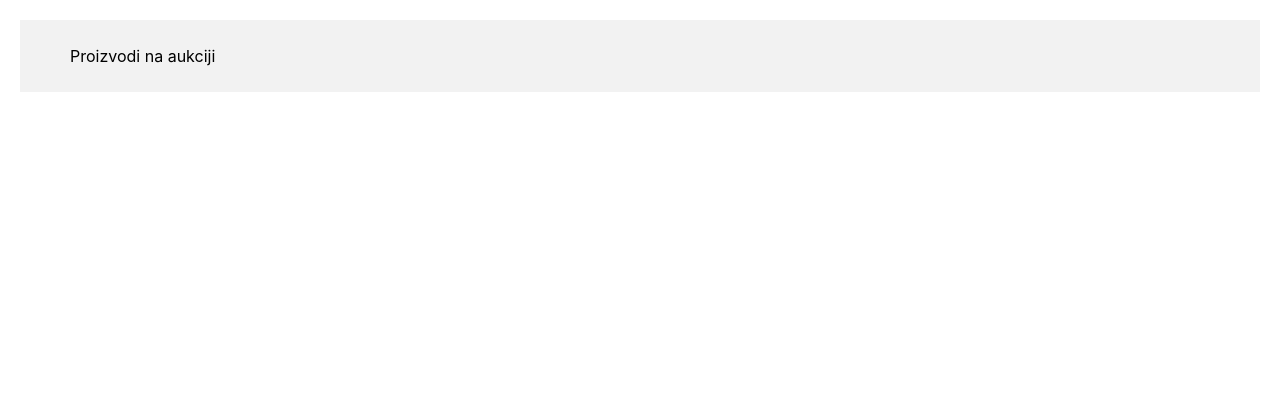
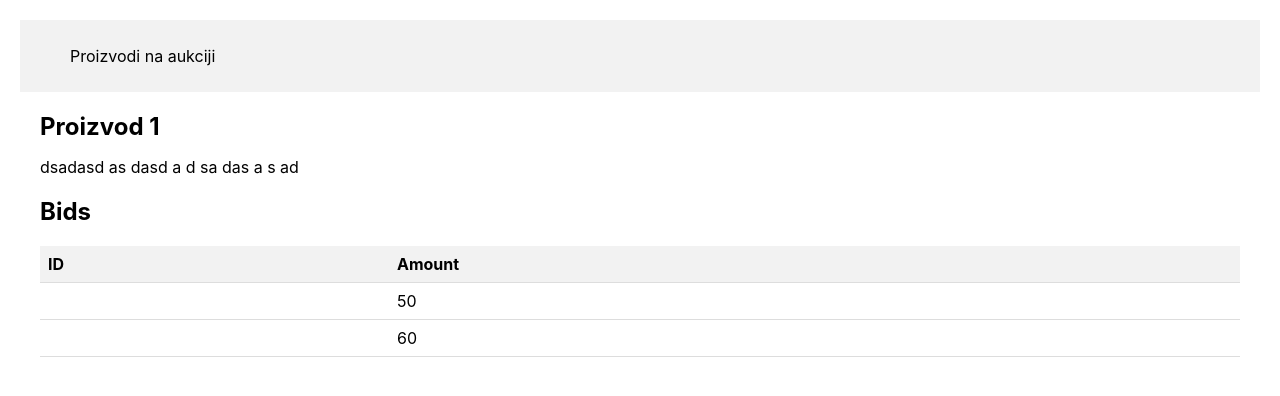
Before and after one commit to MilicaPaunovic/reactiteh, a React (Create React App) app: page /product/1 in a window 1280 px wide. Shown: the top 396 px of the page. Built offline with nearby package versions, Linux system fonts and the light colour scheme.

Commit message:
kreirana komponenta detalji

```diff
--- a/src/App.js
+++ b/src/App.js
@@ -4,6 +4,7 @@ import './App.css';
 import PonudaProizvoda from './PonudaProizvoda';
 import { BrowserRouter as Router, Routes, Route } from 'react-router-dom';
 import Navbar from './Navbar';
+import Detalji from './Detalji';
 function App() {
 
   const [products] = useState([
@@ -25,6 +26,7 @@ function App() {
         <Routes>
 
         <Route path='/' element={<PonudaProizvoda products={products} bids={bids}> </PonudaProizvoda>}></Route>
+        <Route path='/product/:id' element={<Detalji products={products} bids={bids}> </Detalji> }></Route>
         </Routes>
 
 
--- /dev/null
+++ b/src/Detalji.jsx
@@ -0,0 +1,34 @@
+import React from 'react';
+import { useParams } from 'react-router-dom';
+
+function Detalji({ products, bids }) {
+  let { id } = useParams();
+  const product = products.find(product => product.id === Number(id));
+  const productBids = bids.filter((bid) => bid.productId === product.id);
+
+  return (
+    <div>
+      <h1>{product.title}</h1>
+      <p>{product.description}</p>
+      <h2>Bids</h2>
+      <table>
+        <thead>
+          <tr>
+            <th>ID</th>
+            <th>Amount</th>
+          </tr>
+        </thead>
+        <tbody>
+          {productBids.map((bid) => (
+            <tr key={bid.id}>
+              <td>{bid.id}</td>
+              <td>{bid.amount}</td>
+            </tr>
+          ))}
+        </tbody>
+      </table>
+    </div>
+  );
+}
+
+export default Detalji;
--- a/src/RedTabele.jsx
+++ b/src/RedTabele.jsx
@@ -1,20 +1,17 @@
 import React from 'react';
+import { useNavigate } from 'react-router-dom';
+function RedTabele({ product, bids }) {
+    const navigate = useNavigate();
 
-function RedTabele({ product, bids }) {
+  const handleDetailsClick = () => {
+    navigate(`/product/${product.id}`);
+  };
   return (
     <tr key={product.id}>
       <td>{product.id}</td>
       <td>{product.title}</td>
       <td>
-        <button
-          onClick={() => {
-            const productBids = bids.filter(
-              (bid) => bid.productId === product.id
-            );
-
-            console.log(productBids);
-          }}
-        >
+      <button onClick={handleDetailsClick}>
           Detalji
         </button>
       </td>
```
